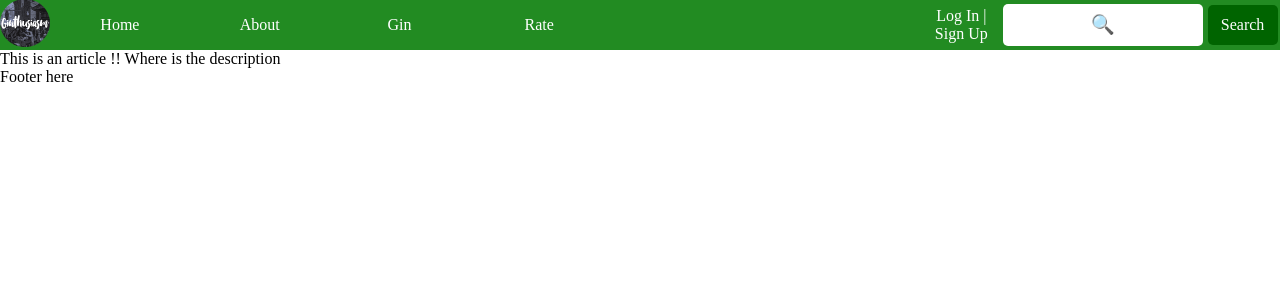
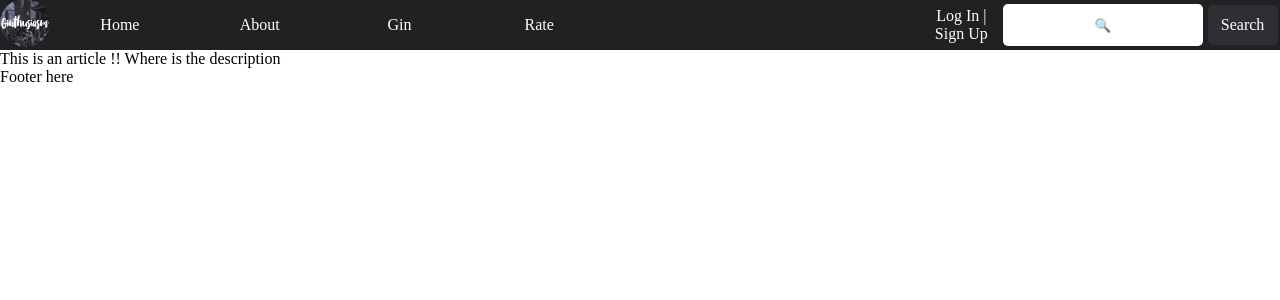
Before and after one commit to ms813/Ginthusiasm, a Django app: page /article/1/ in a window 1280 px wide. Shown: the top 300 px of the page. Run offline with Django 3.2, Linux system fonts and the light colour scheme; data that the repository does not hold is empty.

Commit message:
Small changes to css

```diff
--- a/ginthusiasm/static/stylesheets/header.css
+++ b/ginthusiasm/static/stylesheets/header.css
@@ -4,7 +4,7 @@
 	justify-content: space-around;
 	align-items: center;
 	width: 100%;
-	background-color: ForestGreen;
+	background-color: #212123;
 	color: #ffffff;
 	height: 50px;
 }
@@ -31,7 +31,7 @@
 
 .header-large{
     text-align: center;
-    background-color: ForestGreen;
+    background-color: #212123;
     height: 260px;
 }
 
@@ -69,18 +69,19 @@
 }
 .nav a {
 	width: 25%;
-	height: 100%;
+	height: 80%;
 	display: table;
 }
 
 .nav a span{
+
 	display:table-cell;
 	vertical-align:middle;
 }
 
 .nav a:hover{
     border-radius: 5px;
-	background-color: DarkGreen;
+	background-color: #2E2F33;
 }
 
 a.btn {
@@ -89,13 +90,13 @@ a.btn {
 	border-radius: 5px;
 	text-align: center;
 	color: white;
-	background-color: DarkGreen;
+	background-color: #2E2F33;
 	cursor: pointer;
 	display: table;
 }
 
 a.btn:hover{
-	background-color: green;
+	background-color: #9DA0A7;
 }
 
 a.btn span{
@@ -132,7 +133,7 @@ a.btn span{
 .header-search input[type='text']{
     height: 80%;
     width: 70%;
-    font-size: 1.2em;
+    font-siz: 1.2em;
     border:none;
     text-align: center;
     border-radius: 5px;
```
